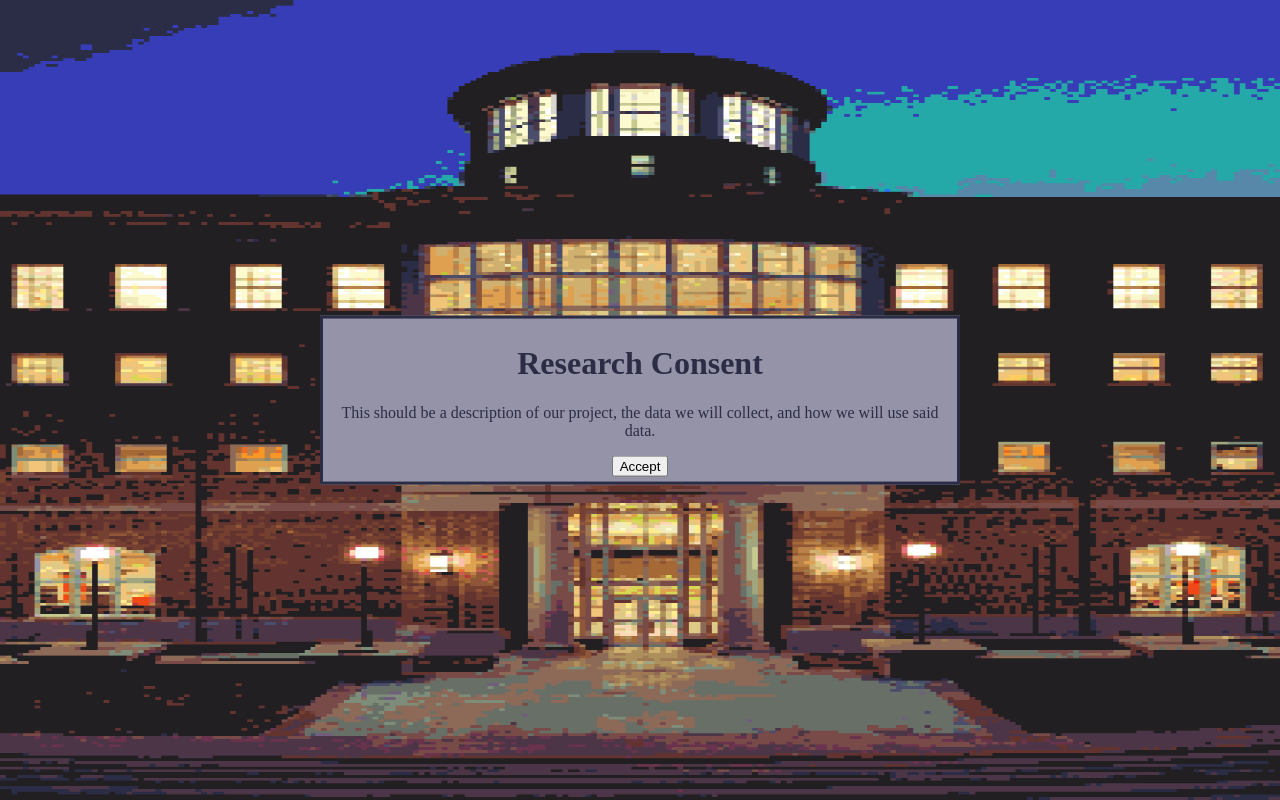
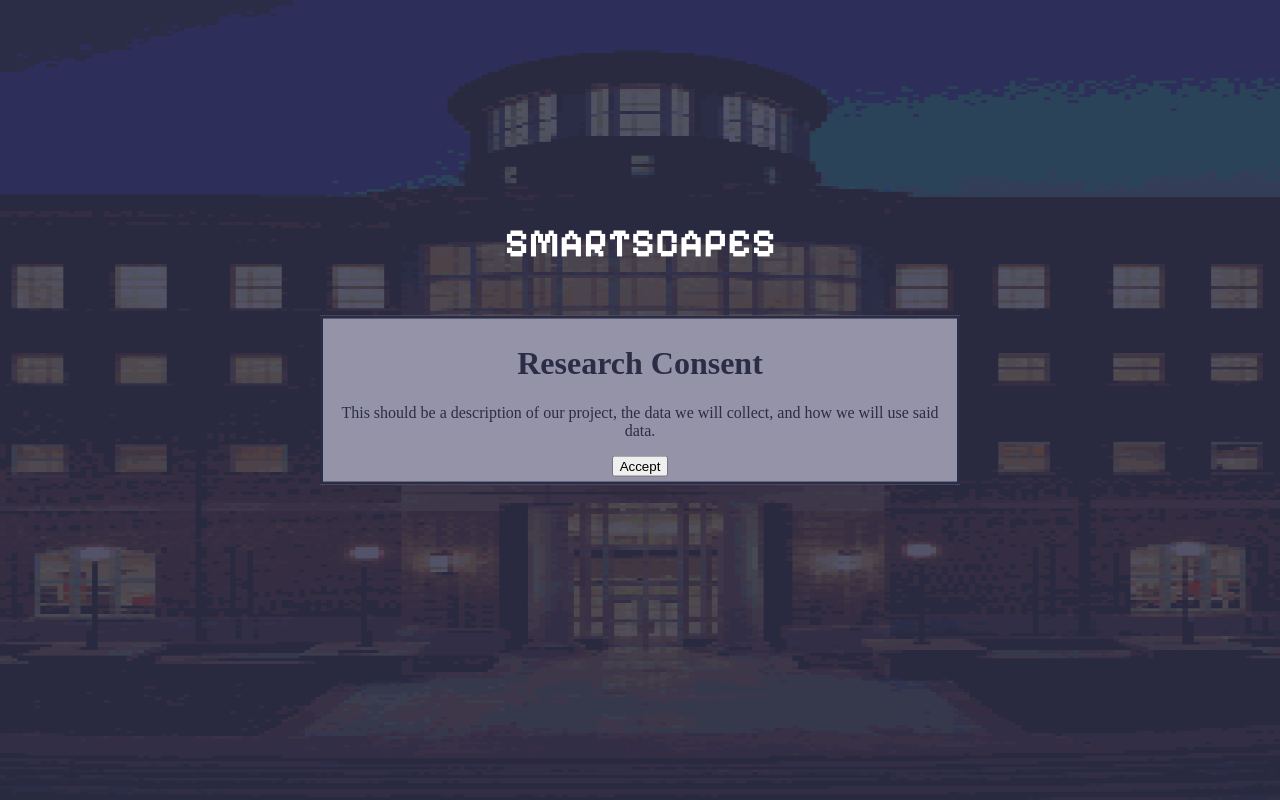
Before and after one commit to SumanaN-dot/SmartScapes, a Flask app: page / in a window 1280 px wide. Run offline with Flask 3, Linux system fonts and the light colour scheme.

Commit message:
made minor edit to index page

```diff
--- a/templates/index.html
+++ b/templates/index.html
@@ -33,6 +33,25 @@
             text-align: center;
         }
 
+        #overlay {
+            position: absolute;
+            top: 0;
+            left: 0;
+            width: 100vw;
+            height: 100vh;
+            background-color: #2b2d46d0;
+        }
+
+        #title {
+            font-family: "Pixelify Sans", sans-serif;
+            font-size: 2.5em;
+            color: white;
+            position: absolute;
+            top: calc(27%);
+            left: 50%;
+            transform: translate(-50%, -50%);
+        }
+
         #controls {
             display: none;
             position: absolute;
@@ -40,7 +59,6 @@
             left: 50%;
             transform: translate(-50%, -50%);
             width: 25vw;
-            background-color: #2b2d46d0;
         }
 
         #controls > * {
@@ -49,6 +67,8 @@
 
         #controls button {
             padding: 0.25em;
+            font-family: "Pixelify Sans", sans-serif;
+            font-weight: 400;
         }
 
         .trapezoid {
@@ -67,11 +87,15 @@
 <body>
     <img src="{{ url_for('static', filename='images/index.png') }}" alt="Outside of MLC" usemap="#image-map">
 
+    <div id="overlay"></div>
+
     <div id="consent">
         <h1> Research Consent </h1>
         <p> This should be a description of our project, the data we will collect, and how we will use said data.</p>
         <button class="pointer" onclick="acceptConsent()">Accept</button>
     </div>
+
+    <h1 id="title">SMARTSCAPES</h1>
 
     <div id="controls">
         <div class="trapezoid"></div>
```
